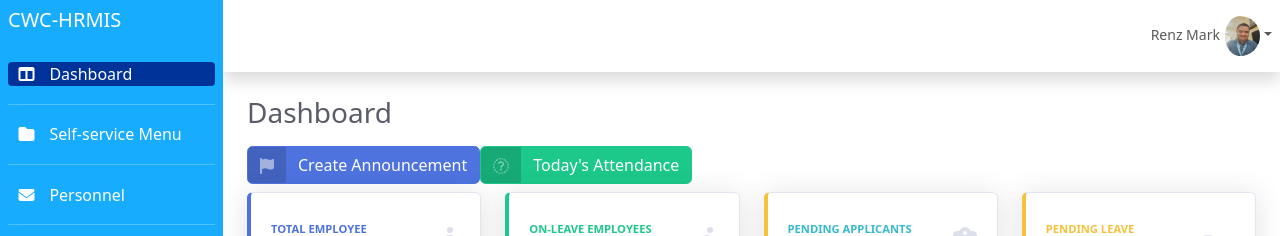
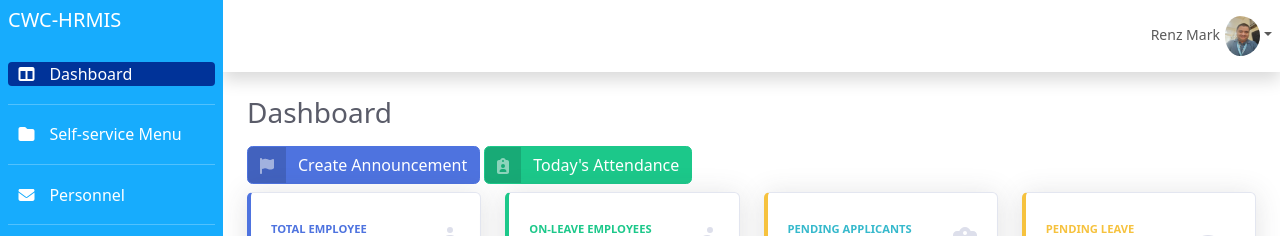
Before and after one commit to gledesma-misu/cwc-hrmis, a Vue app: page /dashboard in a window 1280 px wide. Shown: the top 236 px of the page. Built offline with nearby package versions, Linux system fonts and the light colour scheme.

Commit message:
Add files via upload

```diff
--- a/src/views/DashboardView.vue
+++ b/src/views/DashboardView.vue
@@ -17,11 +17,12 @@
               </span>
               <span class="text">Create Announcement</span>
             </a>
+
             <!-- Attendance Button -->
 
-            <a href="#" class="btn btn-success btn-icon-split">
+            <a href="#" class="btn btn-success btn-icon-split ms-1">
               <span class="icon text-white-50">
-                <i class="fas fa-board"></i>
+                <i class="fas fa-clipboard-user"></i>
               </span>
               <span class="text">Today's Attendance</span>
             </a>
```
